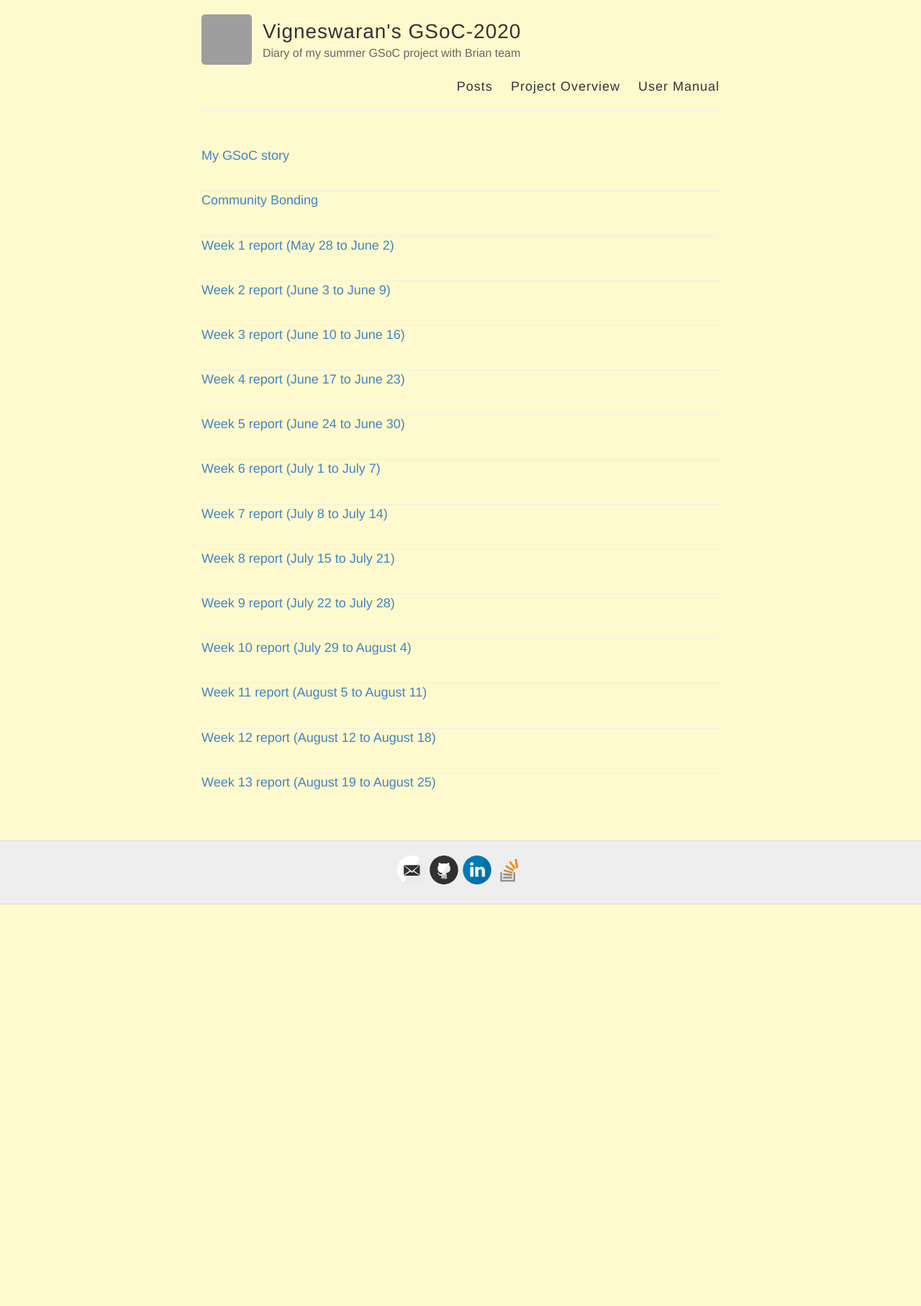
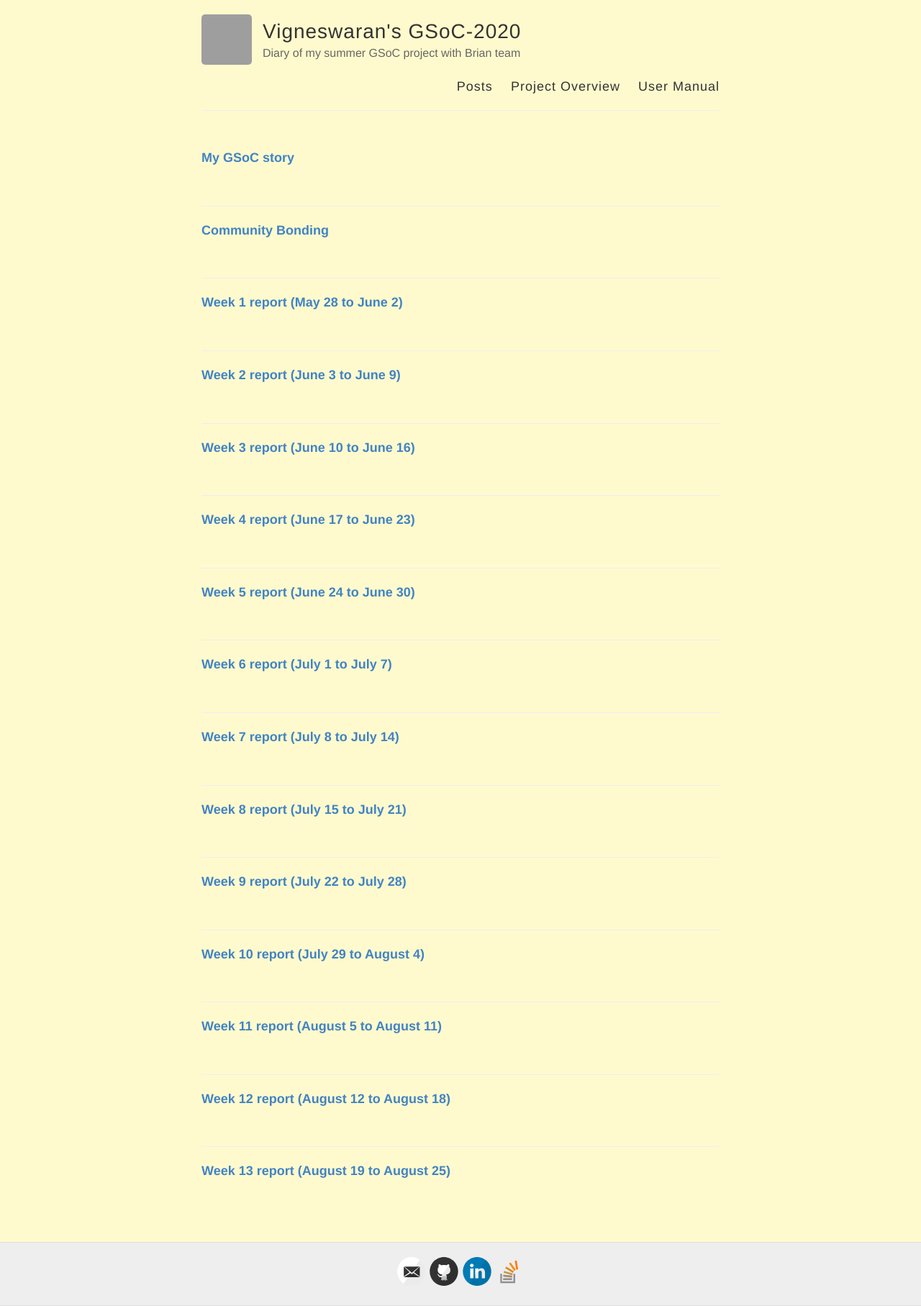
Before and after one commit to vigneswaran-chandrasekaran/Vigneswaran-chandrasekaran.github.io, a Jekyll site: the page built from index.html, in a window 1280 px wide. Shown: the whole page at 72% size. Built offline with Jekyll 4.4.1, drawn with Linux system fonts in a browser that asks for light colours; before the commit the page ends 1257 px from its top, so only the background shows below that; grey boxes are pictures that could not be loaded.

```diff
--- a/index.html
+++ b/index.html
@@ -8,7 +8,7 @@ layout: default
   {% for post in site.posts reversed%}
     <article class="post">
 
-      <a href="{{ site.baseurl }}{{ post.url }}">{{ post.title }}</a>
+      <h6><a href="{{ site.baseurl }}{{ post.url }}">{{ post.title }}</a></h6>
 
       <div class="entry">
       </div>
```
